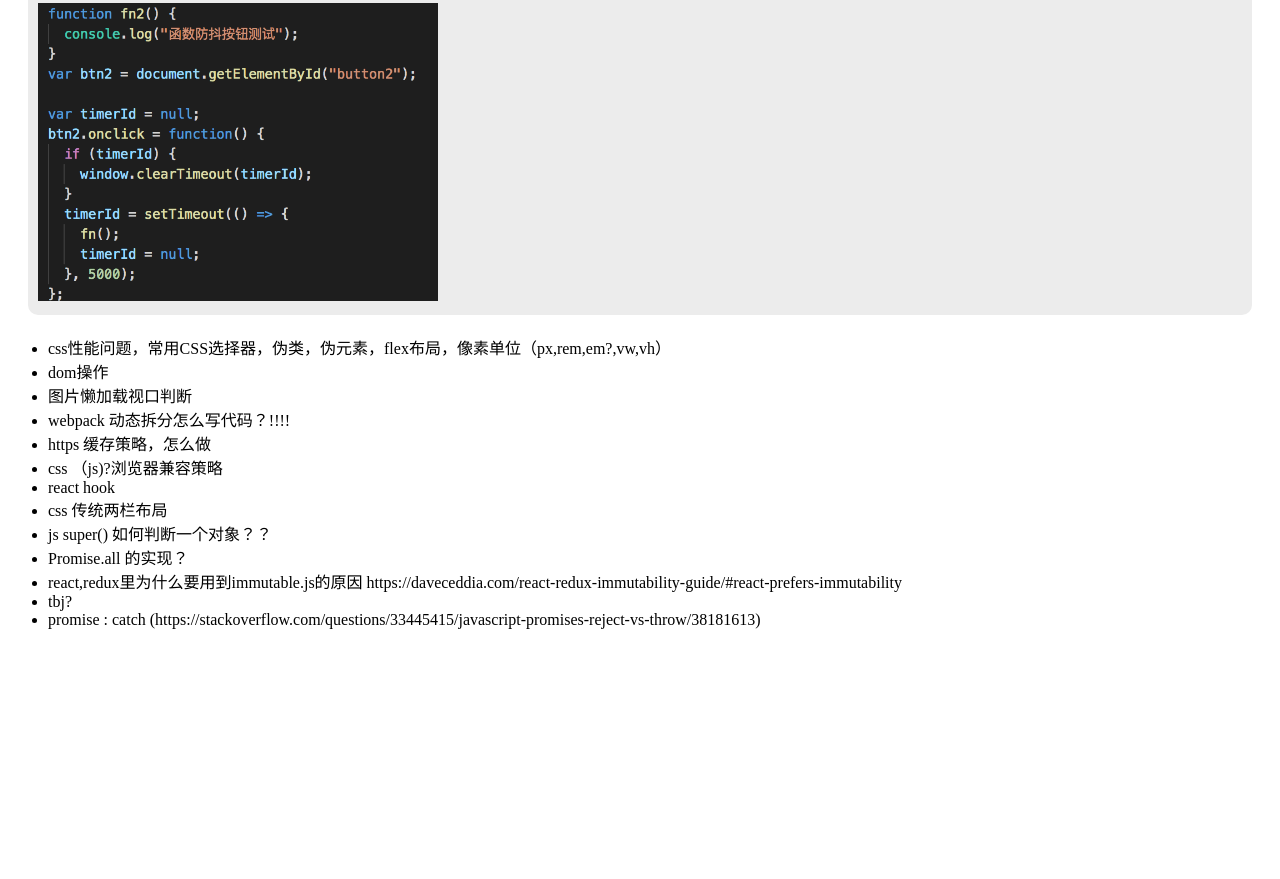
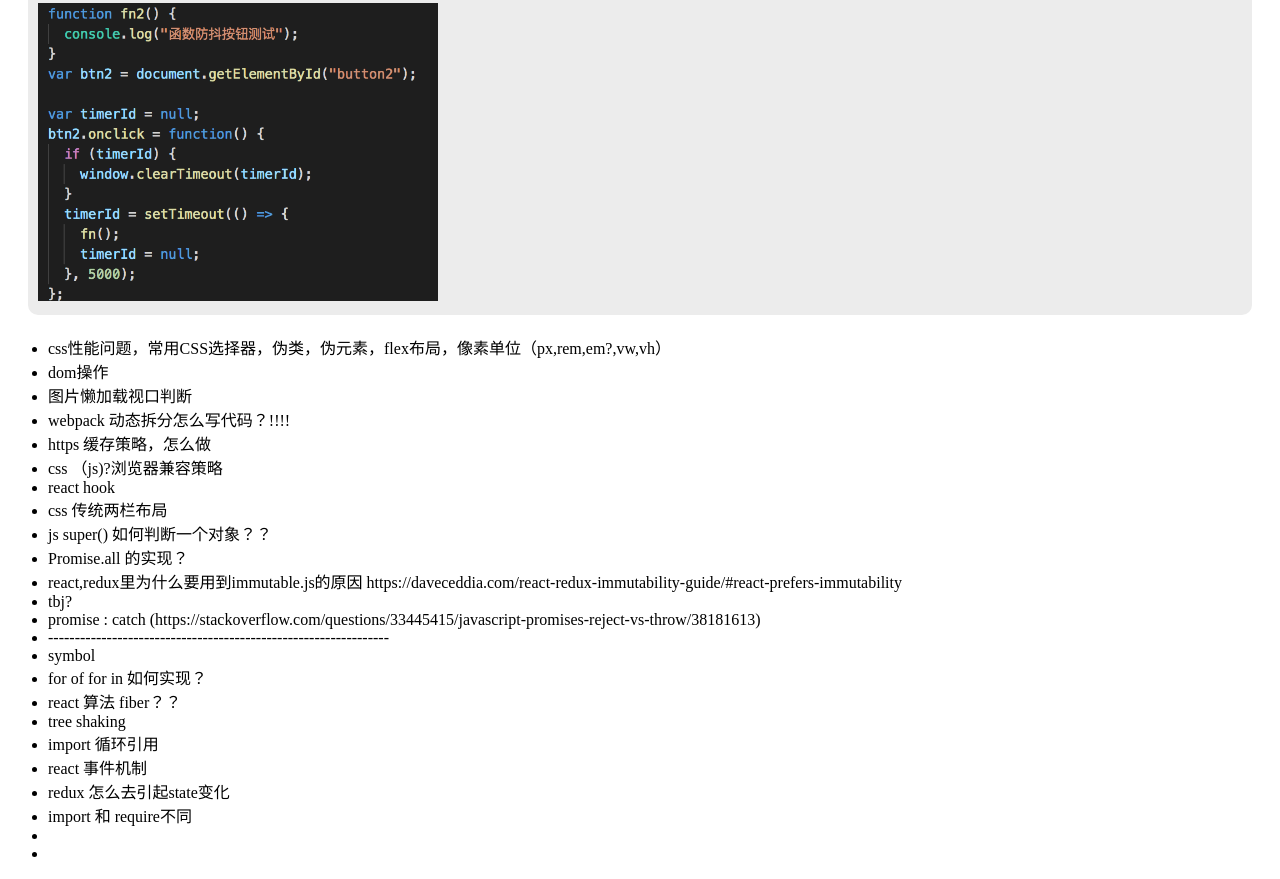
Before and after one commit to qinghaitvxq/INTQ, a plain HTML site: page index.html in a window 1280 px wide. Shown: the part 6209-7088 px from the top of the page. Before the commit the page ends 6854 px from the top, so only its background shows below. Drawn offline with Linux system fonts and the light colour scheme.

Commit message:
feat:new Q

```diff
--- a/index.html
+++ b/index.html
@@ -523,6 +523,17 @@
         <li> react,redux里为什么要用到immutable.js的原因 https://daveceddia.com/react-redux-immutability-guide/#react-prefers-immutability</li>
         <li>tbj?</li>
         <li>promise : catch (https://stackoverflow.com/questions/33445415/javascript-promises-reject-vs-throw/38181613)</li>
+        <li>----------------------------------------------------------------</li>
+        <li>symbol</li>
+        <li>for of for in 如何实现？</li>
+        <li>react 算法 fiber？？</li>
+        <li>tree shaking</li>
+        <li>import 循环引用</li>
+        <li>react 事件机制</li>
+        <li>redux 怎么去引起state变化</li>
+        <li>import 和 require不同</li>
+        <li></li>
+        <li></li>
       </ul>
     </div>
 
```
